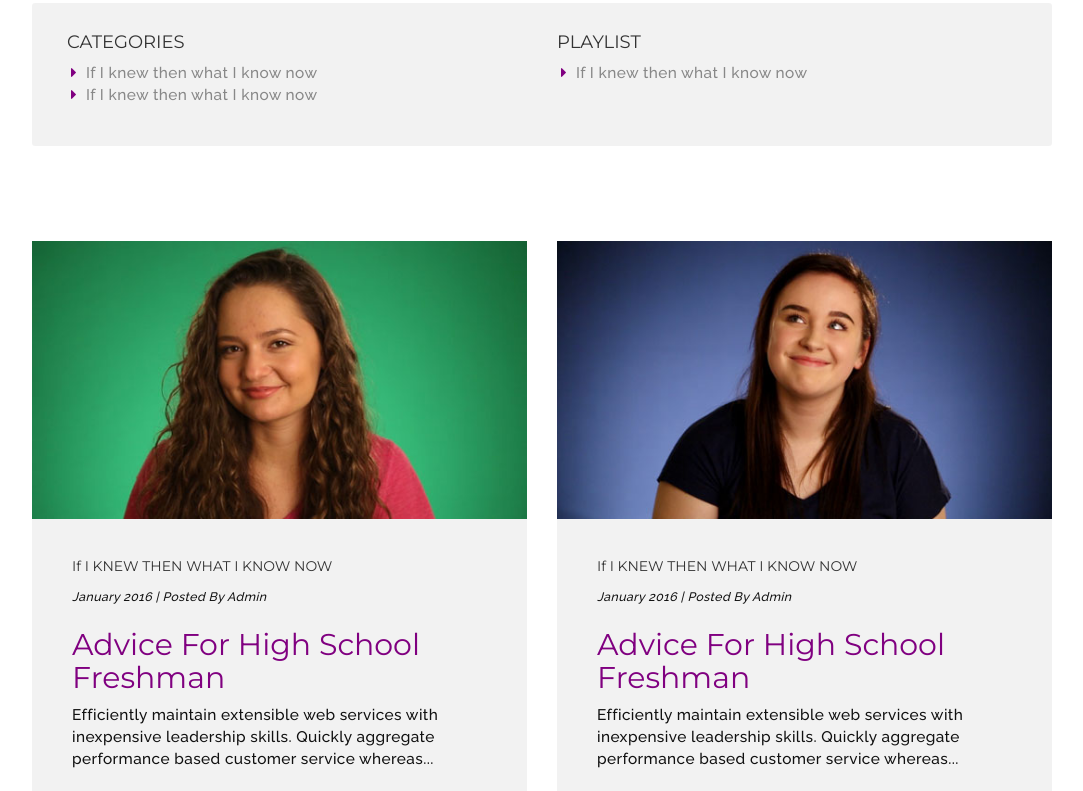
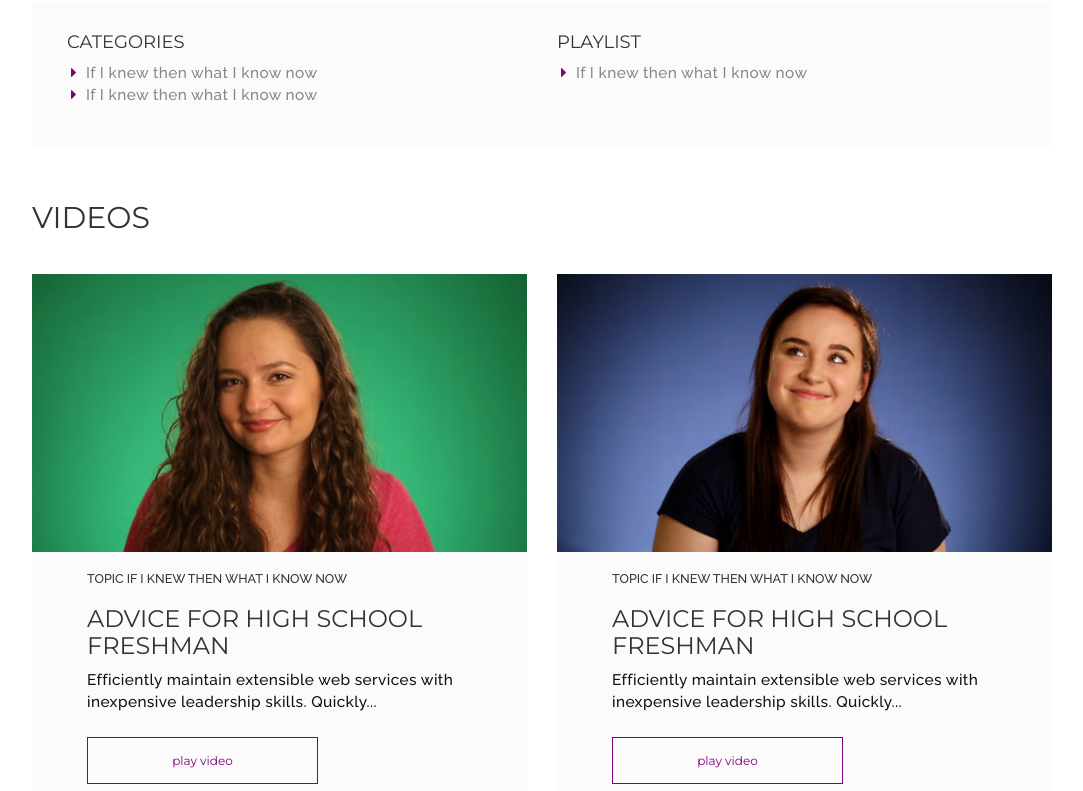
Before and after one commit to joshua906/brainzapped, a plain HTML site: page video.html in a window 1280 px wide. Shown: the part 337-1128 px from the top of the page, without its empty margins (98-1181 px from the left). Drawn offline with nearby package versions, Linux system fonts and the light colour scheme; a script that the page names is missing.

Commit message:
spacing and alignment issues, contact form configured

```diff
--- a/resources/css/bz.css
+++ b/resources/css/bz.css
@@ -18,6 +18,12 @@ a {
 	color: #6b2868;
 
 }
+.light {
+	font-family: 'Raleway', sans-serif;
+	font-weight: 500;
+	text-transform: uppercase;
+	font-size: .9em;
+	}
 .overlay {
 	background-color: #fbfbfb;
 	}
@@ -33,7 +39,7 @@ p {
 	font-weight:500;
 	}
 .banner {
-	background-color: rgba(17,17,17,0.05);
+	background-color: #fbfbfb;
 	border-radius: 3px;
 	}
 .box-shadow {
@@ -59,7 +65,7 @@ p {
     font-size: 12px;
     margin: 14px 0px;
     cursor: pointer;
-    margin-bottom: 15px;
+    margin-bottom: 22px;
     width: 60%;
     border-radius: 0px;
 	padding: 14px 0px;
@@ -553,6 +559,11 @@ img {
 	background-color: rgba(17,17,17,0.05);
 	margin-bottom: 30px;
 }
+.container-card-video {
+    padding: 10px 55px;
+    background-color: #fbfbfb;
+    margin-bottom: 30px;
+}
 .category-text {
 	font-size: .8em;
 	text-transform: uppercase;
@@ -662,9 +673,17 @@ playlist
     color: #fff;
     padding-top: 65px;
     padding-bottom: 65px;
+
+}
+.video-title {
+	padding-bottom: 30px;
 }
 .video-list {
-	margin: 30px 0px;
+	margin: 0px 0px;
+}
+.video-list h3 {
+	text-align: left;
+    text-transform: uppercase;
 }
 .categories {
 	background-color: #fff;
@@ -695,7 +714,7 @@ playlist
 	color: purple;
 }
 .video-list {
- 	padding-top: 30px;
+ 	padding-top: 0px;
 }
 .video-list h2 {
 	color:purple;
@@ -706,6 +725,19 @@ playlist
     margin-top: 0px;
 }
 /**********Contact page***********/
+.contact-header {
+	background-image: url(../img/background.jpg);
+    background-size: cover;
+    background-repeat: no-repeat;
+    background-attachment: fixed;
+
+}
+.contact-header h1 {
+	color: #fff;
+    padding-top: 65px;
+    padding-bottom: 65px;
+}
+
 .contact {
 	padding: 40px 0px;
 }
@@ -729,6 +761,11 @@ input[type=submit] {
     background-color: purple;
 	margin-top: 15px;
     color: #fff;
+}
+textarea {
+	width: 100%;
+    height: 200px;
+    padding: 20px 10px;
 }
 /*************Products*****************/
 .products {
--- a/video.html
+++ b/video.html
@@ -99,17 +99,26 @@
 	</div>
 </div>
 <!-- video list -->
+<div class="video-title">
+    <div class="container">
+        <div class="row">
+            <div class="col-md-12">
+                <h2>VIDEOS</h2>
+            </div>
+        </div>
+    </div>
+</div>
 <div class="video-list">
 	<div class="container">
     	<div class="row">
         	<div class="col-xs-12 col-sm-6 col-md-6 col-lg-6">
             	<div class="card-video">
   					<img src="resources/img/video-pic.jpg" alt="cardimg" style="width:100%">
-  					<div class="container-card">
-                    	<h5>If I KNEW THEN WHAT I KNOW NOW</h5>
-                        <p><em>January 2016 | Posted By Admin</em></p>
-                        <h2>Advice For High School Freshman</h2>
-                        <p>Efficiently maintain extensible web services with inexpensive leadership skills. Quickly aggregate performance based customer service whereas...</p>
+  					<div class="container-card-video">
+                    	<h5 class="light">TOPIC If I KNEW THEN WHAT I KNOW NOW</h5>
+
+                        <h3>Advice For High School Freshman</h3>
+                        <p>Efficiently maintain extensible web services with inexpensive leadership skills. Quickly...</p>
                         <button class="button">play video</button>
                     </div>
                  </div>
@@ -117,11 +126,11 @@
             <div class="col-xs-12 col-sm-6 col-md-6 col-lg-6">
             	<div class="card-video">
   					<img src="resources/img/girl-blue-large.jpg" alt="cardimg" style="width:100%">
-  					<div class="container-card">
-                    	<h5>If I KNEW THEN WHAT I KNOW NOW</h5>
-                        <p><em>January 2016 | Posted By Admin</em></p>
-                        <h2>Advice For High School Freshman</h2>
-                        <p>Efficiently maintain extensible web services with inexpensive leadership skills. Quickly aggregate performance based customer service whereas...</p>
+  					<div class="container-card-video">
+						<h5 class="light">TOPIC If I KNEW THEN WHAT I KNOW NOW</h5>
+
+                        <h3>Advice For High School Freshman</h3>
+                        <p>Efficiently maintain extensible web services with inexpensive leadership skills. Quickly...</p>
                         <button class="button">play video</button>
                     </div>
                  </div>
@@ -135,7 +144,7 @@
         	<div class="col-xs-12 col-sm-6 col-md-6 col-lg-6">
             	<div class="card-video">
   					<img src="resources/img/video-pic.jpg" alt="cardimg" style="width:100%">
-  					<div class="container-card">
+  					<div class="container-card-video">
                     	<h5>If I KNEW THEN WHAT I KNOW NOW</h5>
                         <p><em>January 2016 | Posted By Admin</em></p>
                         <h2>Advice For High School Freshman</h2>
@@ -147,7 +156,7 @@
             <div class="col-xs-12 col-sm-6 col-md-6 col-lg-6">
             	<div class="card-video">
   					<img src="resources/img/video-pic.jpg" alt="cardimg" style="width:100%">
-  					<div class="container-card">
+  					<div class="container-card-video">
                     	<h5>If I KNEW THEN WHAT I KNOW NOW</h5>
                         <p><em>January 2016 | Posted By Admin</em></p>
                         <h2>Advice For High School Freshman</h2>
```
Also changed, not shown: contact.html (+15 -6 lines).
